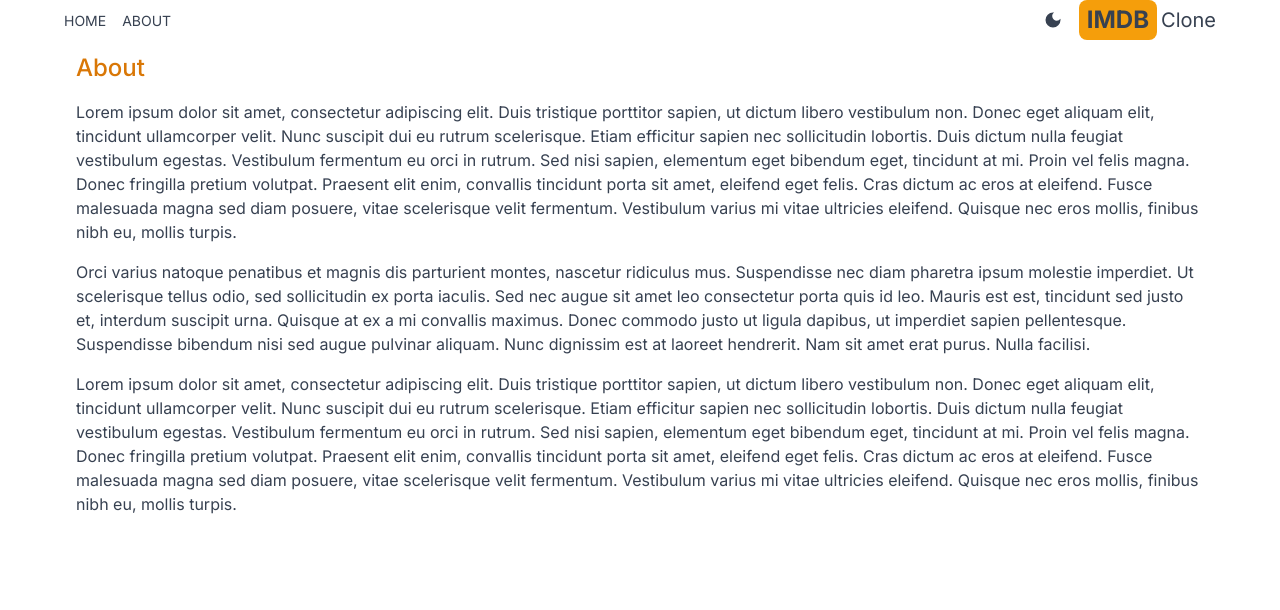
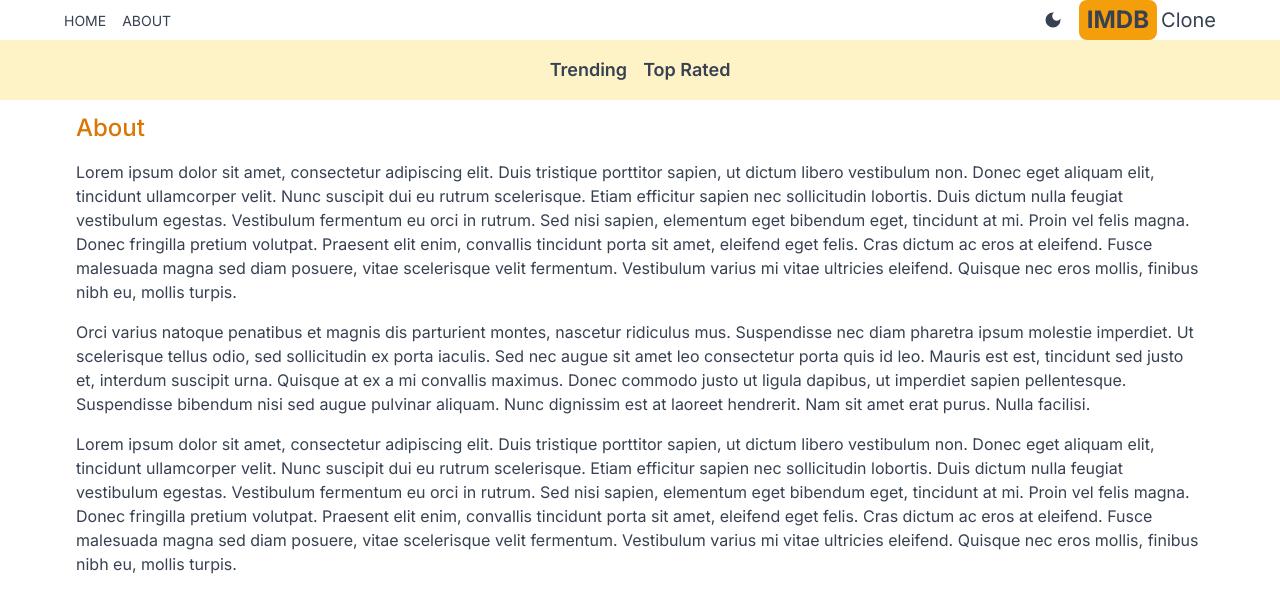
Before and after one commit to emnanwork/imdb, a Next.js app in the folder imdb-next/: page /about in a window 1280 px wide. Shown: the top 610 px of the page. Built offline with nearby package versions, Linux system fonts and the light colour scheme.

Commit message:
navbar added

```diff
--- a/imdb-next/src/app/layout.js
+++ b/imdb-next/src/app/layout.js
@@ -2,6 +2,7 @@
 import "./globals.css";
 import Header from "@/components/Header";
 import Providers from "./Providers";
+import Navbar from "@/components/Navbar";
 
 
 const inter = Inter({ subsets: ["latin"] });
@@ -19,6 +20,7 @@
           {/*  */}
           {/* <Headers /> */}
           <Header />
+          <Navbar />
           {children}
         </Providers>
       </body>
--- /dev/null
+++ b/imdb-next/src/components/Navbar.jsx
@@ -0,0 +1,12 @@
+import React from 'react'
+import NavbarItem from './NavbarItem'
+
+export default function Navbar() {
+  return (
+    <div className='flex dark:bg-gray-600 bg-amber-100 p-4 lg:text-lg justify-center gap-4'>
+        <NavbarItem title="Trending" param="fetchTrending" />
+        <NavbarItem title="Top Rated" param="fetchTopRated" />
+    </div>
+
+  )
+}
--- /dev/null
+++ b/imdb-next/src/components/NavbarItem.jsx
@@ -0,0 +1,23 @@
+'use client';
+import React from 'react'
+import Link from 'next/link'
+import { useSearchParams} from 'next/navigation'
+
+export default function NavbarItem({ title, param}) {
+    const searchParams = useSearchParams();
+    // get genre
+    const genre = searchParams.get('genre');
+  return (
+    <div>
+        <Link
+        className={
+            `hover:text-amber-600 font-semibold
+            ${genre === param ? 'underline underline-offset-8 decoration-4 decoration-amber-500 rounded-lg' : ''}
+            `
+        }
+        href={`/?genre=${param}`}>
+            {title}
+        </Link>
+    </div>
+  )
+}
```
